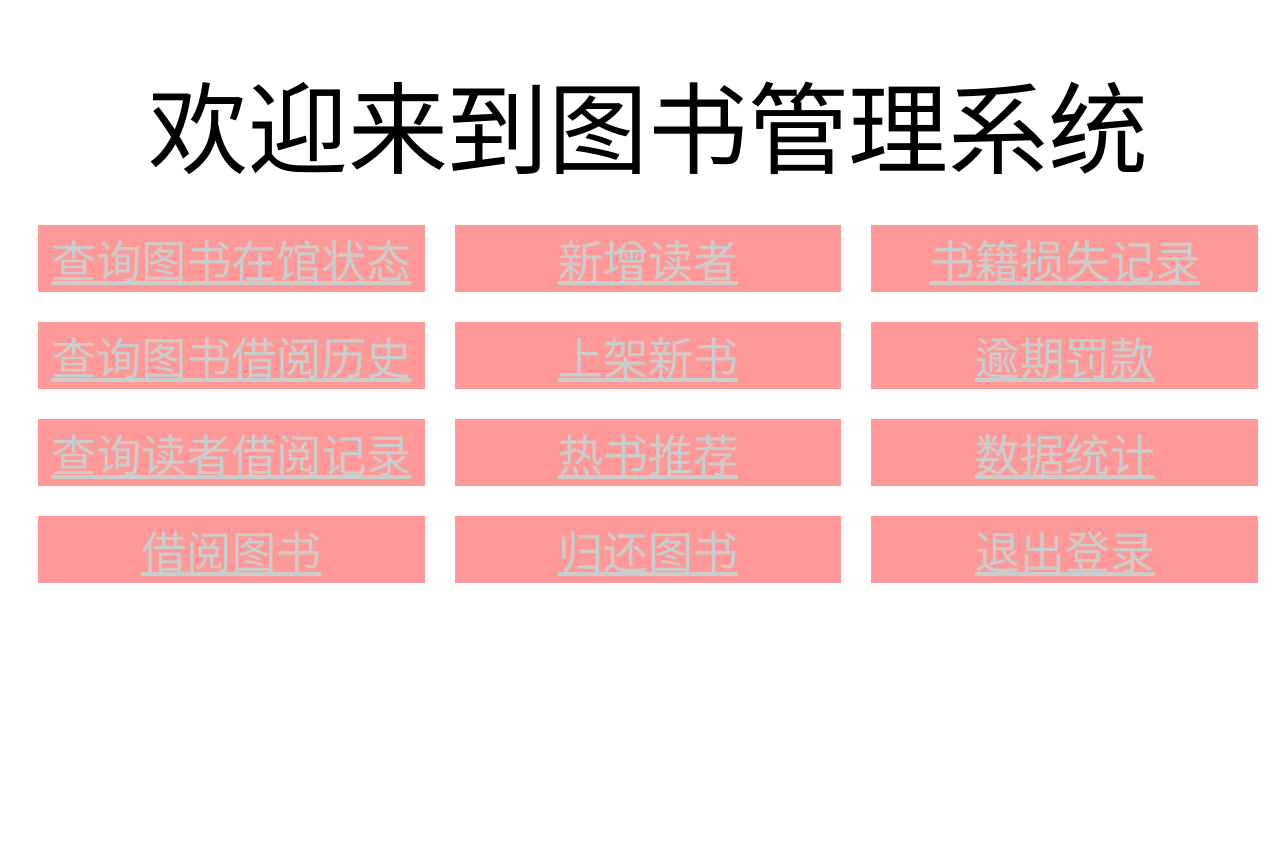
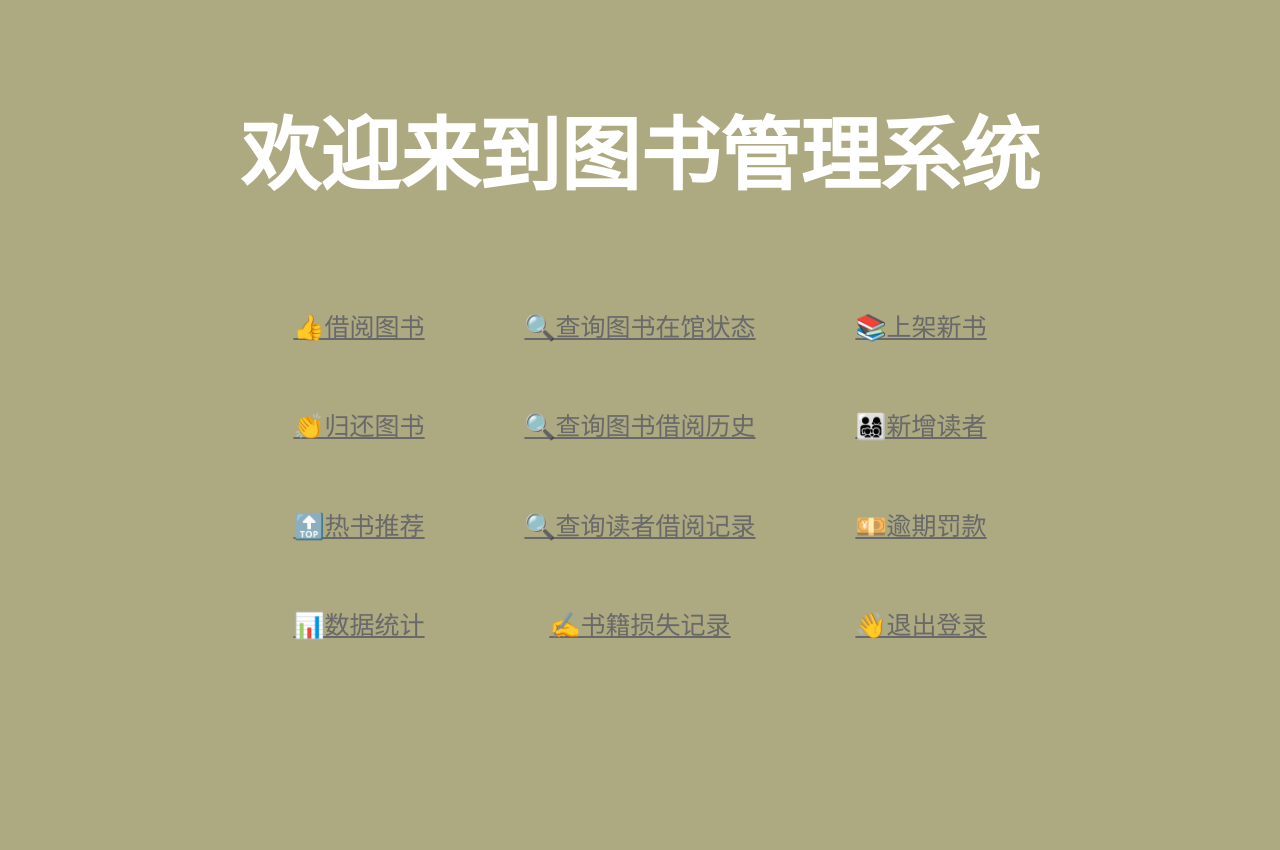
Before and after one commit to Chandler-Bang/library-organization, a PHP site: page /main.php in a window 1280 px wide. After the commit the page ends 640 px from the top, so only its background shows below. Run offline with PHP 8.4, Linux system fonts and the light colour scheme.

Commit message:
首页更改

```diff
--- a/main.php
+++ b/main.php
@@ -5,11 +5,18 @@
 <meta charset ="UTF-8">
 <meta name="viewport" content="width=device-width, initial-scale=1.0">
 <style>
+* {
+            margin: 0px;
+            padding: 0px;
+        }
+
     .head {
-            margin-top: 50px;
             text-align: center;
-			font-family:微软雅黑;
-		  font-size:100px;
+			font-family:仿宋;
+		  font-size:80px;
+		  font-weight:bold;
+		 color:white;
+		 height:32%;
         }
 
 
@@ -17,70 +24,51 @@
 	{
      width:100%;
      height:100%;
-	 background-color:white;
 	}
 
 
-    divsize
+    .divsize
 		{
 		width:100%;
 		height:100%;
-
-		}
-
-
- .titledemo
-		{
-		  color:white;
-		  font-family:仿宋;
-		  font-size:80px;
-		  font-weight:bold;
-		  text-align :center;
-		  }
-
-
-	.titlepos
-		{
-		position:absolute;
-		top:0;
-		width:100%;
-		height:25%;
+		background-color:rgb(173, 169, 129);
+		text-align:center;
 		}
 
 
 
-   .tablepos
-		{
-
-		top:35%;
-		left:10%;
-		width:100%;
-		height:64%;
-		}
-    td
+	  a
 	   {
-	   font-size:45px;
-	   width:30%;
+	   color:#696969;
+	   font-size:25px;
 	   }
 
-	  a
-	   {
-	   color:#CCCCCC;
-	   }
+	.tablepos
+	{
+
+	margin:auto;
+	width:60%;
+	height:50%;
+
+
+	}
+
+
 </style>
 </head>
 
 
 
 <body>
-<div id="divsize">
-<div class="head">欢迎来到图书管理系统</div>
-<div style="text-align:center;">
-<table class="tablepos" cellspacing="30px" align="center" style="margin:0px auto;">
-<tr style="background-color:#ff9999">  <td align="center"> <a href="Bstate.php" >查询图书在馆状态</a> </td>  <td align="center"><a href="readerins.php">新增读者</a></td>  <td align="center"><a href="bookloss.php">书籍损失记录</a></td>  </tr>
-<tr style="background-color:#ff9999">  <td align="center"> <a href="Bborr_history.php">查询图书借阅历史</a></td>  <td align="center"><a href="addnewbook.php">上架新书</a></td>  <td align="center"><a href="finepage.php">逾期罚款</a></td>  </tr>
-<tr style="background-color:#ff9999">  <td align="center"> <a href="Rborr_history.php">查询读者借阅记录</a></td>  <td align="center"><a href="recommend.php">热书推荐</a></td><td align="center"><a href="index.php">数据统计</a></td></tr>
-<tr style="background-color:#ff9999">  <td align="center"> <a href="borrowpage.php">借阅图书</a></td>  <td align="center"><a href="returnpage.php">归还图书</a></td><td align="center"><a href="index.php">退出登录</a></td></tr>
+<div class="divsize">
+
+<div class="head"><br>欢迎来到图书管理系统</div>
+<br>
+<table class="tablepos" >
+<tr >  <td> <a href="borrowpage.php">👍借阅图书</a> </td>  <td ><a href="Bstate.php" >🔍查询图书在馆状态</a></td>  <td ><a href="addnewbook.php">📚上架新书</a></td>  </tr>
+<tr >  <td ><a href="returnpage.php">👏归还图书</a> </td>  <td ><a href="Bborr_history.php">🔍查询图书借阅历史</a></td>  <td ><a href="readerins.php">👨‍👩‍👧‍👦新增读者</a></td>  </tr>
+<tr >  <td ><a href="recommend.php">🔝热书推荐</a> </td>  <td ><a href="Rborr_history.php">🔍查询读者借阅记录</a></td><td ><a href="finepage.php">💴逾期罚款</a></td></tr>
+<tr >  <td ><a href="index.php">📊数据统计</a> </td>  <td ><a href="bookloss.php">✍书籍损失记录</a></td><td ><a href="index.php">👋退出登录</a></td></tr>
 </table>
 
 </div>
```
